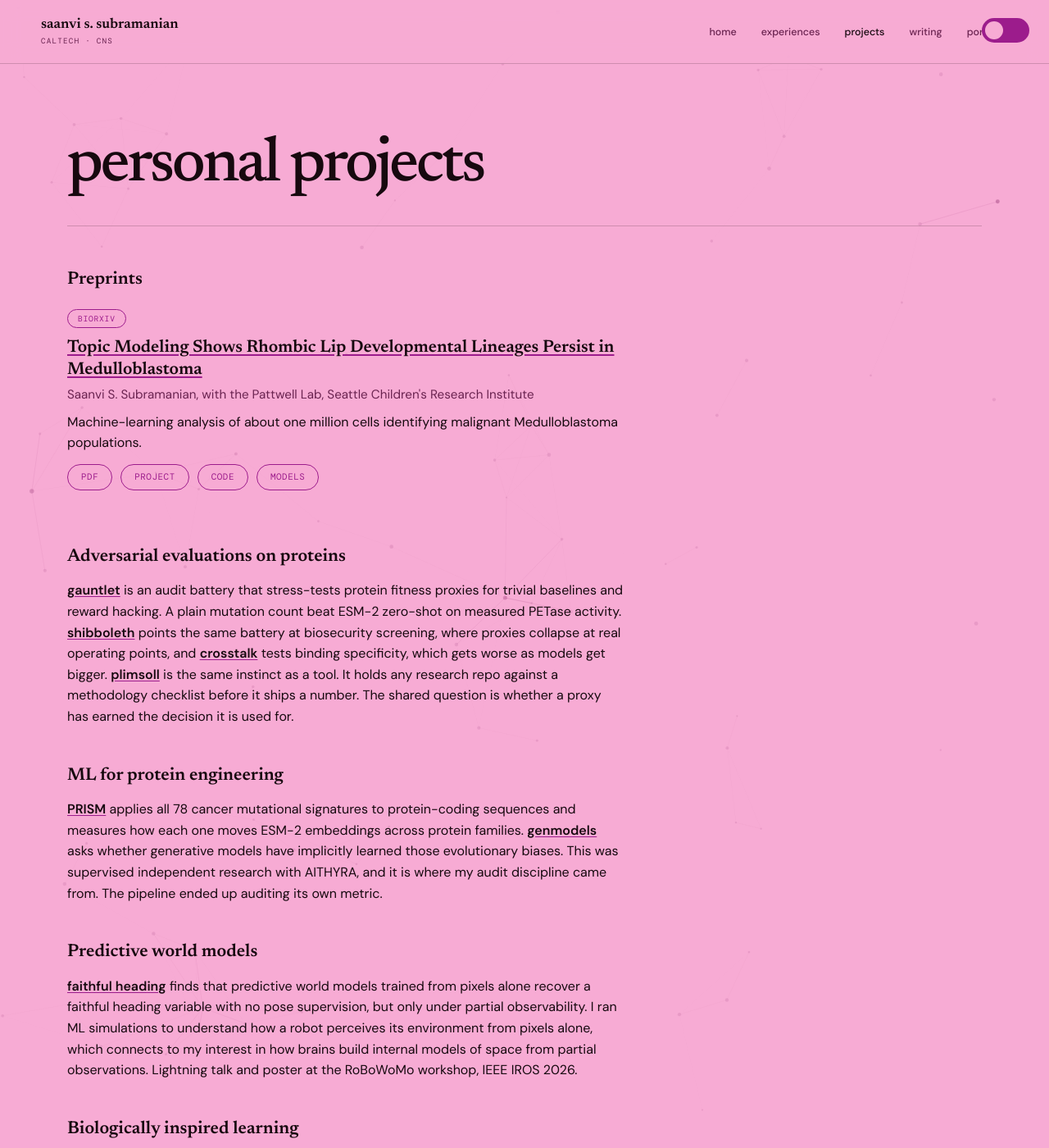
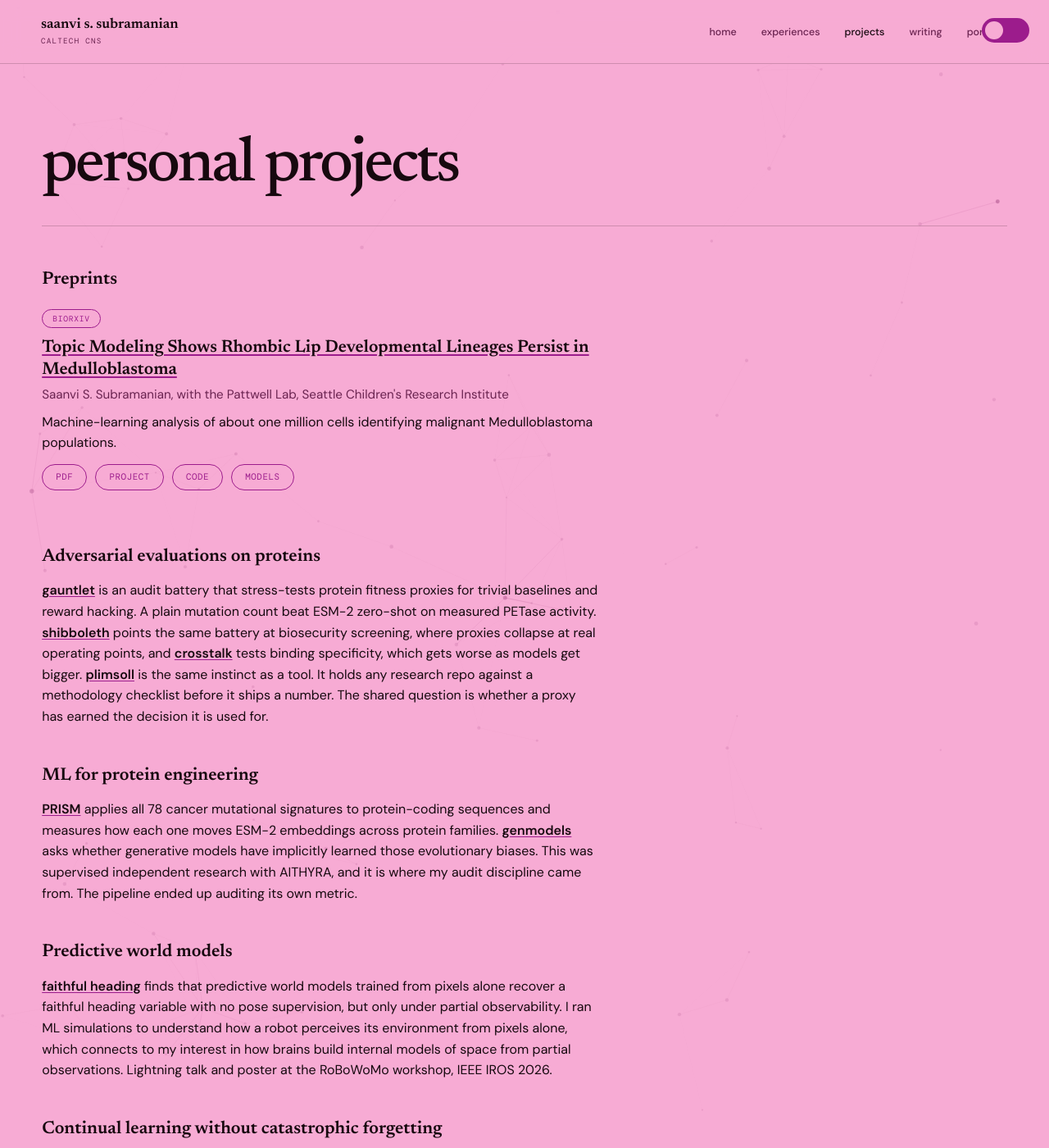
Before and after one commit to saanviiyer/saanviiyer.github.io, a Jekyll site: the page built from pages/projects.html, in a window 1280 px wide and 1400 px high. Shown: the whole window at 82% size. Built offline with Jekyll 4.4.1, drawn with Linux system fonts in a browser that asks for light colours; some web fonts are replaced.

Commit message:
full-width sections with responsive card/box grids, rename learning category to catastrophic forgetting, remove Caltech CNS dot

```diff
--- a/_includes/experience-list.html
+++ b/_includes/experience-list.html
@@ -14,7 +14,7 @@
         <h3>{% if item.link and item.link != "" %}<a href="{{ item.link }}" target="_blank" rel="noopener">{{ item.role }}</a>{% else %}{{ item.role }}{% endif %}</h3>
         {% if item.dates %}<span class="entry-dates">{{ item.dates }}</span>{% endif %}
       </div>
-      <p class="entry-org">{{ item.org }}{% if item.location %} &middot; {{ item.location }}{% endif %}</p>
+      <p class="entry-org">{{ item.org }}{% if item.location %}, {{ item.location }}{% endif %}</p>
       <ul>
         {% for b in item.bullets %}
         <li>{{ b }}</li>
--- a/_includes/nav.html
+++ b/_includes/nav.html
@@ -1,7 +1,7 @@
 <nav>
   <a href="{{ '/' | relative_url }}" class="nav-name">
     <span>saanvi s. subramanian</span>
-    <small>Caltech · CNS</small>
+    <small>Caltech CNS</small>
   </a>
   <ul class="nav-links">
     <li><a{% if page.url == '/' %} class="active" aria-current="page"{% endif %} href="{{ '/' | relative_url }}">home</a></li>
--- a/assets/css/style.css
+++ b/assets/css/style.css
@@ -139,12 +139,14 @@
 .nav-links a.active { color: var(--ink); }
 .nav-links a.active span { color: var(--accent); }
 
-/* Main frame */
+/* Main frame: full width with comfortable, responsive side padding.
+   Long text blocks constrain themselves to a reading width; cards and grids
+   use the full available width. */
 .page-content {
   margin: 0 auto;
-  max-width: 1180px;
+  max-width: none;
   min-height: 68vh;
-  padding: 88px 32px 120px;
+  padding: 88px clamp(20px, 4vw, 76px) 120px;
 }
 
 /* Home */
@@ -522,17 +524,20 @@
 .about-text p { font-family: var(--serif); font-size: 1.12rem; line-height: 1.7; margin-bottom: 20px; }
 
 /* Writing */
-.post-list { display: flex; flex-direction: column; max-width: 880px; }
+.post-list {
+  display: grid;
+  grid-template-columns: repeat(auto-fit, minmax(min(100%, 320px), 1fr));
+  gap: 0 40px;
+}
 
 .post-card {
+  display: block;
   border-top: 1px solid var(--border);
   color: var(--ink);
-  display: grid;
-  gap: 12px 28px;
-  grid-template-columns: 110px 1fr;
-  padding: 26px 0;
+  padding: 24px 0;
   text-decoration: none;
 }
+.post-card h3 { margin-bottom: 8px; }
 
 .post-card-meta {
   color: var(--accent);
@@ -565,7 +570,7 @@
 .post-back a { color: var(--accent); font-family: var(--mono); font-size: 0.7rem; text-decoration: none; text-transform: uppercase; }
 
 /* Portfolio */
-.gallery { columns: 3 250px; column-gap: 22px; margin-bottom: 56px; }
+.gallery { columns: 240px; column-gap: 24px; margin-bottom: 56px; }
 .pf-item { break-inside: avoid; color: var(--ink); display: inline-block; margin: 0 0 25px; text-decoration: none; width: 100%; }
 .pf-thumb { display: block; overflow: hidden; position: relative; }
 .pf-thumb img { border: 1px solid var(--border); display: block; height: auto; transition: filter 0.2s, transform 0.25s; width: 100%; }
@@ -789,7 +794,11 @@
   font-weight: 500;
   margin: 34px 0 15px;
 }
-.exp-cards { display: grid; gap: 16px; max-width: 660px; }
+.exp-cards {
+  display: grid;
+  grid-template-columns: repeat(auto-fit, minmax(min(100%, 320px), 480px));
+  gap: 18px;
+}
 
 /* solid magenta card, header bar + body */
 .exp-card-face,
@@ -844,22 +853,15 @@
 .proj-blurb { max-width: 680px; line-height: 1.6; margin: 0 0 14px; }
 .proj-blurb a { color: inherit; text-decoration: underline; text-underline-offset: 2px; text-decoration-color: var(--accent); }
 .fun-label { font-family: var(--mono); font-size: 0.66rem; letter-spacing: 0.08em; text-transform: uppercase; color: var(--accent); margin: 28px 0 12px; }
-.fun-list {
+.fun-grid {
   display: grid;
-  grid-template-columns: minmax(120px, max-content) 1fr;
-  gap: 11px 26px;
-  align-items: baseline;
+  grid-template-columns: repeat(auto-fit, minmax(min(100%, 260px), 1fr));
+  gap: 20px 34px;
   margin: 0;
-  max-width: 720px;
 }
-.fun-list dt { font-weight: 600; }
-.fun-list dt a { color: inherit; text-decoration: underline; text-underline-offset: 2px; text-decoration-color: var(--accent); }
-.fun-list dd { margin: 0; line-height: 1.45; color: var(--ink); }
-@media (max-width: 560px) {
-  .fun-list { grid-template-columns: 1fr; gap: 1px 0; }
-  .fun-list dt { margin-top: 12px; }
-  .fun-list dd { color: var(--muted); }
-}
+.fun-item .fun-name { font-weight: 600; }
+.fun-item .fun-name a { color: inherit; text-decoration: underline; text-underline-offset: 2px; text-decoration-color: var(--accent); }
+.fun-item .fun-desc { display: block; margin-top: 3px; line-height: 1.45; color: var(--muted); }
 
 /* ============ Preprints (paper cards) ============ */
 .preprint { padding: 22px 0; border-top: 1px solid var(--border); max-width: 760px; }
--- a/pages/projects.html
+++ b/pages/projects.html
@@ -2,8 +2,8 @@
 title: Projects · Saanvi S. Subramanian
 description: >-
   Personal projects by Saanvi S. Subramanian: adversarial protein evaluations, ML
-  for protein engineering, world models, biologically inspired learning, and
-  tools built for fun.
+  for protein engineering, world models, continual learning, and tools built for
+  fun.
 permalink: /pages/projects/
 ---
 
@@ -36,94 +36,60 @@
 <h2 class="proj-cat">Predictive world models</h2>
 <p class="proj-blurb"><strong><a href="{{ '/pages/projects/faithful-heading/' | relative_url }}">faithful heading</a></strong> finds that predictive world models trained from pixels alone recover a faithful heading variable with no pose supervision, but only under partial observability. I ran ML simulations to understand how a robot perceives its environment from pixels alone, which connects to my interest in how brains build internal models of space from partial observations. Lightning talk and poster at the RoBoWoMo workshop, IEEE IROS 2026.</p>
 
-<h2 class="proj-cat">Biologically inspired learning</h2>
+<h2 class="proj-cat">Continual learning without catastrophic forgetting</h2>
 <p class="proj-blurb"><strong><a href="{{ '/pages/projects/engram/' | relative_url }}">engram</a></strong> is a controlled test of whether biologically inspired learning rules improve retention once training budget is matched. A fancier rule should beat a fair baseline, not a weak one.</p>
 
 <h2 class="proj-cat">For fun</h2>
 
 <p class="fun-label">research tools</p>
-<dl class="fun-list">
-  <dt><a href="https://github.com/saanviiyer/lattice" target="_blank" rel="noopener">lattice</a></dt>
-  <dd>annotate PDFs and take linked notes over a knowledge graph of your papers</dd>
-  <dt><a href="https://github.com/saanviiyer/rxiver" target="_blank" rel="noopener">rxiver</a></dt>
-  <dd>arXiv workspace that recommends papers and lets you chat with them</dd>
-  <dt><a href="https://github.com/saanviiyer/paperclip" target="_blank" rel="noopener">paperclip</a></dt>
-  <dd>a cleaner Zotero for saving, grouping, and AI-analyzing papers</dd>
-  <dt><a href="https://github.com/saanviiyer/gloss" target="_blank" rel="noopener">gloss</a></dt>
-  <dd>highlight a sentence and read an LLM explanation in a tooltip</dd>
-  <dt><a href="https://github.com/saanviiyer/deadline-radar" target="_blank" rel="noopener">Deadline Radar</a></dt>
-  <dd>tracks ML and comp-bio conference deadlines and exports them to your calendar</dd>
-</dl>
+<div class="fun-grid">
+  <div class="fun-item"><span class="fun-name"><a href="https://github.com/saanviiyer/lattice" target="_blank" rel="noopener">lattice</a></span><span class="fun-desc">annotate PDFs and take linked notes over a knowledge graph of your papers</span></div>
+  <div class="fun-item"><span class="fun-name"><a href="https://github.com/saanviiyer/rxiver" target="_blank" rel="noopener">rxiver</a></span><span class="fun-desc">arXiv workspace that recommends papers and lets you chat with them</span></div>
+  <div class="fun-item"><span class="fun-name"><a href="https://github.com/saanviiyer/paperclip" target="_blank" rel="noopener">paperclip</a></span><span class="fun-desc">a cleaner Zotero for saving, grouping, and AI-analyzing papers</span></div>
+  <div class="fun-item"><span class="fun-name"><a href="https://github.com/saanviiyer/gloss" target="_blank" rel="noopener">gloss</a></span><span class="fun-desc">highlight a sentence and read an LLM explanation in a tooltip</span></div>
+  <div class="fun-item"><span class="fun-name"><a href="https://github.com/saanviiyer/deadline-radar" target="_blank" rel="noopener">Deadline Radar</a></span><span class="fun-desc">tracks ML and comp-bio conference deadlines and exports them to your calendar</span></div>
+</div>
 
 <p class="fun-label">music and creative</p>
-<dl class="fun-list">
-  <dt><a href="https://github.com/saanviiyer/mixcut" target="_blank" rel="noopener">mixcut</a></dt>
-  <dd>a beat-aligned splice that shortens a song for mixes</dd>
-  <dt><a href="https://github.com/saanviiyer/handsynth" target="_blank" rel="noopener">handsynth</a></dt>
-  <dd>play synth chords from webcam hand tracking</dd>
-  <dt><a href="https://github.com/saanviiyer/trackstar" target="_blank" rel="noopener">trackstar</a></dt>
-  <dd>a synth played by hand gestures, plus AI multitrack production</dd>
-  <dt><a href="https://github.com/saanviiyer/concertmatch" target="_blank" rel="noopener">concertmatch</a></dt>
-  <dd>turns your music taste into concert recs with nearby tickets</dd>
-  <dt><a href="https://github.com/saanviiyer/deejai" target="_blank" rel="noopener">deejai</a></dt>
-  <dd>command-line tools for balancing vocals and building beats</dd>
-  <dt><a href="https://github.com/saanviiyer/dice" target="_blank" rel="noopener">dice</a></dt>
-  <dd>turns hand gestures into music controls</dd>
-  <dt><a href="https://github.com/saanviiyer/concert-scout" target="_blank" rel="noopener">concert-scout</a></dt>
-  <dd>ranks concert tickets from your listening taste</dd>
-</dl>
+<div class="fun-grid">
+  <div class="fun-item"><span class="fun-name"><a href="https://github.com/saanviiyer/mixcut" target="_blank" rel="noopener">mixcut</a></span><span class="fun-desc">a beat-aligned splice that shortens a song for mixes</span></div>
+  <div class="fun-item"><span class="fun-name"><a href="https://github.com/saanviiyer/handsynth" target="_blank" rel="noopener">handsynth</a></span><span class="fun-desc">play synth chords from webcam hand tracking</span></div>
+  <div class="fun-item"><span class="fun-name"><a href="https://github.com/saanviiyer/trackstar" target="_blank" rel="noopener">trackstar</a></span><span class="fun-desc">a synth played by hand gestures, plus AI multitrack production</span></div>
+  <div class="fun-item"><span class="fun-name"><a href="https://github.com/saanviiyer/concertmatch" target="_blank" rel="noopener">concertmatch</a></span><span class="fun-desc">turns your music taste into concert recs with nearby tickets</span></div>
+  <div class="fun-item"><span class="fun-name"><a href="https://github.com/saanviiyer/deejai" target="_blank" rel="noopener">deejai</a></span><span class="fun-desc">command-line tools for balancing vocals and building beats</span></div>
+  <div class="fun-item"><span class="fun-name"><a href="https://github.com/saanviiyer/dice" target="_blank" rel="noopener">dice</a></span><span class="fun-desc">turns hand gestures into music controls</span></div>
+  <div class="fun-item"><span class="fun-name"><a href="https://github.com/saanviiyer/concert-scout" target="_blank" rel="noopener">concert-scout</a></span><span class="fun-desc">ranks concert tickets from your listening taste</span></div>
+</div>
 
 <p class="fun-label">apps and experiments</p>
-<dl class="fun-list">
-  <dt><a href="https://github.com/saanviiyer/overheard" target="_blank" rel="noopener">overheard</a></dt>
-  <dd>language practice with spoken AI conversations</dd>
-  <dt><a href="https://github.com/saanviiyer/resume-tailor" target="_blank" rel="noopener">resume-tailor</a></dt>
-  <dd>a job posting into a tailored resume and drafted answers</dd>
-  <dt><a href="https://github.com/saanviiyer/lifecoach-ai" target="_blank" rel="noopener">lifecoach-ai</a></dt>
-  <dd>your goals into a roadmap with daily objectives</dd>
-  <dt><a href="https://github.com/saanviiyer/jobtinder" target="_blank" rel="noopener">jobtinder</a></dt>
-  <dd>Tinder for recruiting</dd>
-  <dt><a href="https://github.com/saanviiyer/girl-math" target="_blank" rel="noopener">girl-math</a></dt>
-  <dd>a daily budget that rolls unspent money into a surplus</dd>
-  <dt><a href="https://github.com/saanviiyer/draftdeck" target="_blank" rel="noopener">draftdeck</a></dt>
-  <dd>drafts social posts and publishes nothing until you approve</dd>
-  <dt><a href="https://github.com/saanviiyer/authzswarm" target="_blank" rel="noopener">authzswarm</a></dt>
-  <dd>runs security checks on your own apps and reports bugs</dd>
-  <dt><a href="https://github.com/saanviiyer/clipwright" target="_blank" rel="noopener">clipwright</a></dt>
-  <dd>longform film into 9:16 shorts with burned-in captions</dd>
-  <dt><a href="https://github.com/saanviiyer/greenlight" target="_blank" rel="noopener">greenlight</a></dt>
-  <dd>a smarter Calendly with request-and-approve slots</dd>
-  <dt><a href="https://github.com/saanviiyer/memonent" target="_blank" rel="noopener">memonent</a></dt>
-  <dd>a calm notes app with daily and weekly digests</dd>
-  <dt><a href="https://github.com/saanviiyer/videogist" target="_blank" rel="noopener">videogist</a></dt>
-  <dd>a YouTube link into a summary, outline, and takeaways</dd>
-  <dt><a href="https://github.com/saanviiyer/cellbio-shorts" target="_blank" rel="noopener">cellbio-shorts</a></dt>
-  <dd>renders narrated vertical explainers on cell biology</dd>
-  <dt><a href="https://github.com/saanviiyer/science-instagram-bot" target="_blank" rel="noopener">science-instagram-bot</a></dt>
-  <dd>drafts captioned science posts for Instagram</dd>
-  <dt><a href="https://github.com/saanviiyer/hackillini26" target="_blank" rel="noopener">hackillini26</a></dt>
-  <dd>my HackIllinois 2026 Mechathon web app</dd>
-  <dt><a href="https://github.com/saanviiyer/thank-you-app" target="_blank" rel="noopener">thank you</a></dt>
-  <dd>a feed-first app for sharing everyday kindness, with web and iOS clients</dd>
-  <dt><a href="https://github.com/saanviiyer/hunt-the-wumpus" target="_blank" rel="noopener">hunt-the-wumpus</a></dt>
-  <dd>a playful browser take on Hunt the Wumpus</dd>
-  <dt><a href="https://github.com/saanviiyer/CougarConnect-CTE-Careers" target="_blank" rel="noopener">CougarConnect</a></dt>
-  <dd>a careers web app for my school's CTE program</dd>
-  <dt><a href="https://github.com/saanviiyer/neural-steering-lab" target="_blank" rel="noopener">neural-steering-lab</a></dt>
-  <dd>a front-end concept for an embodied interpretability workbench</dd>
-</dl>
+<div class="fun-grid">
+  <div class="fun-item"><span class="fun-name"><a href="https://github.com/saanviiyer/overheard" target="_blank" rel="noopener">overheard</a></span><span class="fun-desc">language practice with spoken AI conversations</span></div>
+  <div class="fun-item"><span class="fun-name"><a href="https://github.com/saanviiyer/resume-tailor" target="_blank" rel="noopener">resume-tailor</a></span><span class="fun-desc">a job posting into a tailored resume and drafted answers</span></div>
+  <div class="fun-item"><span class="fun-name"><a href="https://github.com/saanviiyer/lifecoach-ai" target="_blank" rel="noopener">lifecoach-ai</a></span><span class="fun-desc">your goals into a roadmap with daily objectives</span></div>
+  <div class="fun-item"><span class="fun-name"><a href="https://github.com/saanviiyer/jobtinder" target="_blank" rel="noopener">jobtinder</a></span><span class="fun-desc">Tinder for recruiting</span></div>
+  <div class="fun-item"><span class="fun-name"><a href="https://github.com/saanviiyer/girl-math" target="_blank" rel="noopener">girl-math</a></span><span class="fun-desc">a daily budget that rolls unspent money into a surplus</span></div>
+  <div class="fun-item"><span class="fun-name"><a href="https://github.com/saanviiyer/draftdeck" target="_blank" rel="noopener">draftdeck</a></span><span class="fun-desc">drafts social posts and publishes nothing until you approve</span></div>
+  <div class="fun-item"><span class="fun-name"><a href="https://github.com/saanviiyer/authzswarm" target="_blank" rel="noopener">authzswarm</a></span><span class="fun-desc">runs security checks on your own apps and reports bugs</span></div>
+  <div class="fun-item"><span class="fun-name"><a href="https://github.com/saanviiyer/clipwright" target="_blank" rel="noopener">clipwright</a></span><span class="fun-desc">longform film into 9:16 shorts with burned-in captions</span></div>
+  <div class="fun-item"><span class="fun-name"><a href="https://github.com/saanviiyer/greenlight" target="_blank" rel="noopener">greenlight</a></span><span class="fun-desc">a smarter Calendly with request-and-approve slots</span></div>
+  <div class="fun-item"><span class="fun-name"><a href="https://github.com/saanviiyer/memonent" target="_blank" rel="noopener">memonent</a></span><span class="fun-desc">a calm notes app with daily and weekly digests</span></div>
+  <div class="fun-item"><span class="fun-name"><a href="https://github.com/saanviiyer/videogist" target="_blank" rel="noopener">videogist</a></span><span class="fun-desc">a YouTube link into a summary, outline, and takeaways</span></div>
+  <div class="fun-item"><span class="fun-name"><a href="https://github.com/saanviiyer/cellbio-shorts" target="_blank" rel="noopener">cellbio-shorts</a></span><span class="fun-desc">renders narrated vertical explainers on cell biology</span></div>
+  <div class="fun-item"><span class="fun-name"><a href="https://github.com/saanviiyer/science-instagram-bot" target="_blank" rel="noopener">science-instagram-bot</a></span><span class="fun-desc">drafts captioned science posts for Instagram</span></div>
+  <div class="fun-item"><span class="fun-name"><a href="https://github.com/saanviiyer/hackillini26" target="_blank" rel="noopener">hackillini26</a></span><span class="fun-desc">my HackIllinois 2026 Mechathon web app</span></div>
+  <div class="fun-item"><span class="fun-name"><a href="https://github.com/saanviiyer/thank-you-app" target="_blank" rel="noopener">thank you</a></span><span class="fun-desc">a feed-first app for sharing everyday kindness, with web and iOS clients</span></div>
+  <div class="fun-item"><span class="fun-name"><a href="https://github.com/saanviiyer/hunt-the-wumpus" target="_blank" rel="noopener">hunt-the-wumpus</a></span><span class="fun-desc">a playful browser take on Hunt the Wumpus</span></div>
+  <div class="fun-item"><span class="fun-name"><a href="https://github.com/saanviiyer/CougarConnect-CTE-Careers" target="_blank" rel="noopener">CougarConnect</a></span><span class="fun-desc">a careers web app for my school's CTE program</span></div>
+  <div class="fun-item"><span class="fun-name"><a href="https://github.com/saanviiyer/neural-steering-lab" target="_blank" rel="noopener">neural-steering-lab</a></span><span class="fun-desc">a front-end concept for an embodied interpretability workbench</span></div>
+</div>
 
 <p class="fun-label">DECA projects</p>
-<dl class="fun-list">
-  <dt>Community Giving Project</dt>
-  <dd>raised over $22,000 for cataract surgeries and won first at the international competition, with Prisha Kuberan and Kaustubh Grama (April 2024)</dd>
-  <dt>Finance Operations Research</dt>
-  <dd>first in state</dd>
-  <dt>Integrated Marketing Campaign</dt>
-  <dd>a chapter promotion plan</dd>
-  <dt>present</dt>
-  <dd>a start-up innovation business plan</dd>
-</dl>
+<div class="fun-grid">
+  <div class="fun-item"><span class="fun-name">Community Giving Project</span><span class="fun-desc">raised over $22,000 for cataract surgeries and won first at the international competition, with Prisha Kuberan and Kaustubh Grama (April 2024)</span></div>
+  <div class="fun-item"><span class="fun-name">Finance Operations Research</span><span class="fun-desc">first in state</span></div>
+  <div class="fun-item"><span class="fun-name">Integrated Marketing Campaign</span><span class="fun-desc">a chapter promotion plan</span></div>
+  <div class="fun-item"><span class="fun-name">present</span><span class="fun-desc">a start-up innovation business plan</span></div>
+</div>
 
 <h2 class="proj-cat">Outreach</h2>
 <p class="proj-blurb"><strong>Bothell SWENext.</strong> I founded my high school's SWENext club, part of the Society of Women Engineers' pre-college program. The club grew to over 100 members in its first year, running hackathons, guest speaker events, and workshops for outreach, mentorship, and career exploration, with a focus on marginalized identities in computing. SWE recognized it with a 2023 WE Local Award, and NCWIT named me a 2024 Aspirations in Computing Impact Award recipient for the work.</p>
```
